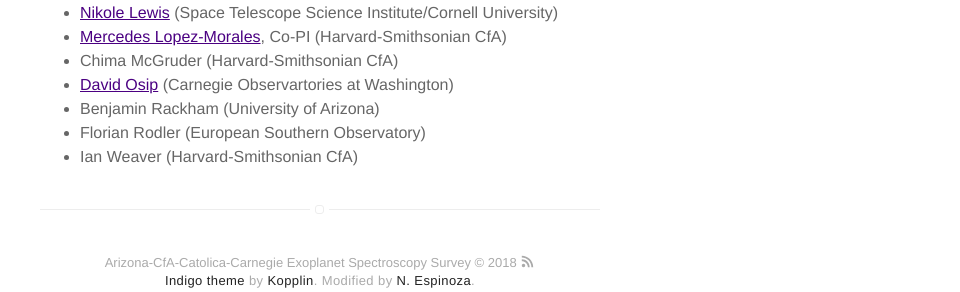
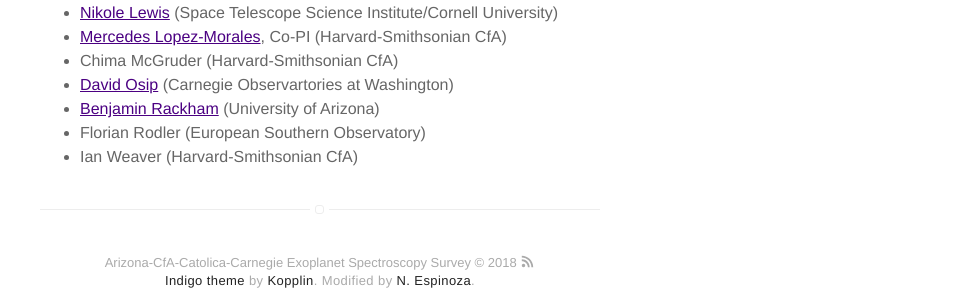
Before and after one commit to project-access/project-access.github.io, a Jekyll site: the page built from about.md, in a window 1280 px wide. Shown: the part 776-1068 px from the top of the page, without its empty margins (320-1280 px from the left). Built offline with Jekyll 4.4.1, drawn with Linux system fonts in a browser that asks for light colours; some of the changed lines change nothing that is shown.

Commit message:
added link to Ben's website

```diff
--- a/about.md
+++ b/about.md
@@ -32,7 +32,7 @@ survey team is composed of:
 	<li><a target="_blank" href="https://www.cfa.harvard.edu/~mlopez/Webpage/Welcome.html">Mercedes Lopez-Morales</a>, Co-PI (Harvard-Smithsonian CfA)</li>
         <li>Chima McGruder (Harvard-Smithsonian CfA)</li>
         <li><a target="_blank" href="https://www.researchgate.net/profile/David_Osip">David Osip</a> (Carnegie Observartories at Washington)</li>
-        <li>Benjamin Rackham (University of Arizona)</li>
+	<li><a target="_blank" href="https://brackham.github.io/">Benjamin Rackham</a> (University of Arizona)</li>
         <li>Florian Rodler (European Southern Observatory)</li>
         <li>Ian Weaver (Harvard-Smithsonian CfA)</li>
 </ul>
```
